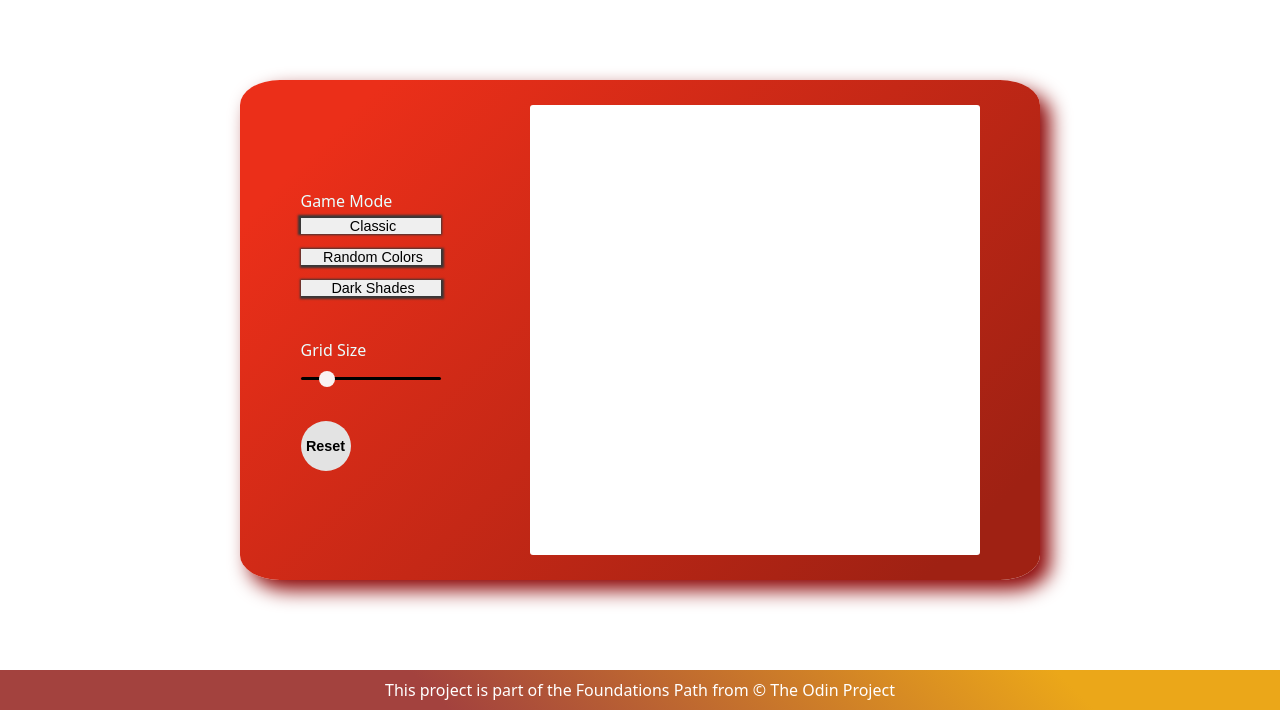
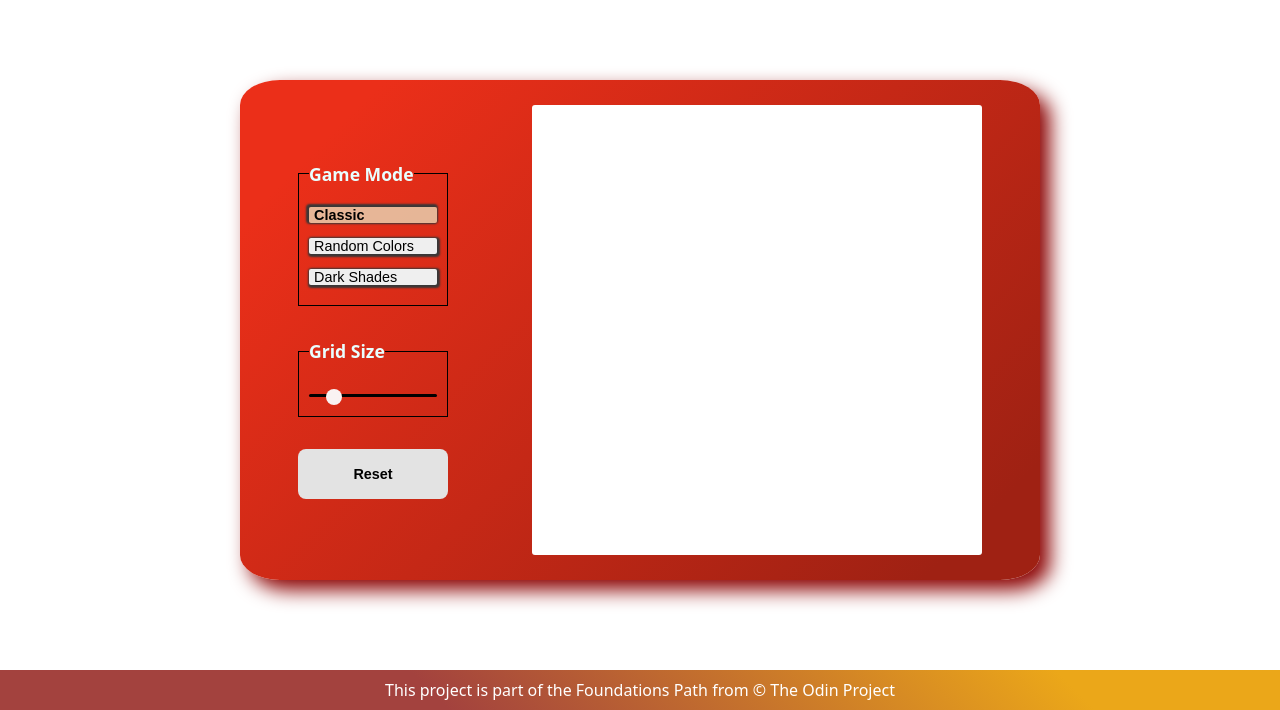
Before and after one commit to joozferreira/etch-a-sketch, a plain HTML site: page index.html in a window 1280 px wide. Shown: the part 90-800 px from the top of the page. Drawn offline with Linux system fonts and the light colour scheme.

Commit message:
Adjust setup menu to style fieldset

```diff
--- a/styles.css
+++ b/styles.css
@@ -75,14 +75,21 @@ main {
   color: #e9ffff;
 }
 
-h3 {
+fieldset {
+  border: 1px solid #000000;
+  padding: 10px;
+}
+
+legend {
   font-size: 110%;
-  text-decoration: underline;
+  font-weight: 600;
   margin-bottom: 5px;
 }
 
 .mode {
-  width: 140px;
+  border-radius: 2px;
+  text-align: left;
+  width: 100%;
   font-size: 90%;
   margin-bottom: 10px;
   padding-left: 5px;
@@ -91,6 +98,9 @@ h3 {
 
 .selected {
   box-shadow: -1px -1px 2px 2px #393737;
+  background-color: rgb(233, 217, 183, 0.8);
+  font-weight: 700;
+  color: #000000;
 }
 
 /* Resets the input type range styles - Style is not consistent between browsers */
@@ -152,9 +162,9 @@ input[type="range"]::-moz-range-thumb {
 .btn {
   font-size: 90%;
   font-weight: 600;
-  width: 50px;
+  width: 100%;
   height: 50px;
-  border-radius: 50%;
+  border-radius: 8px;
   background-color: #e3e3e3;
 }
 
```
